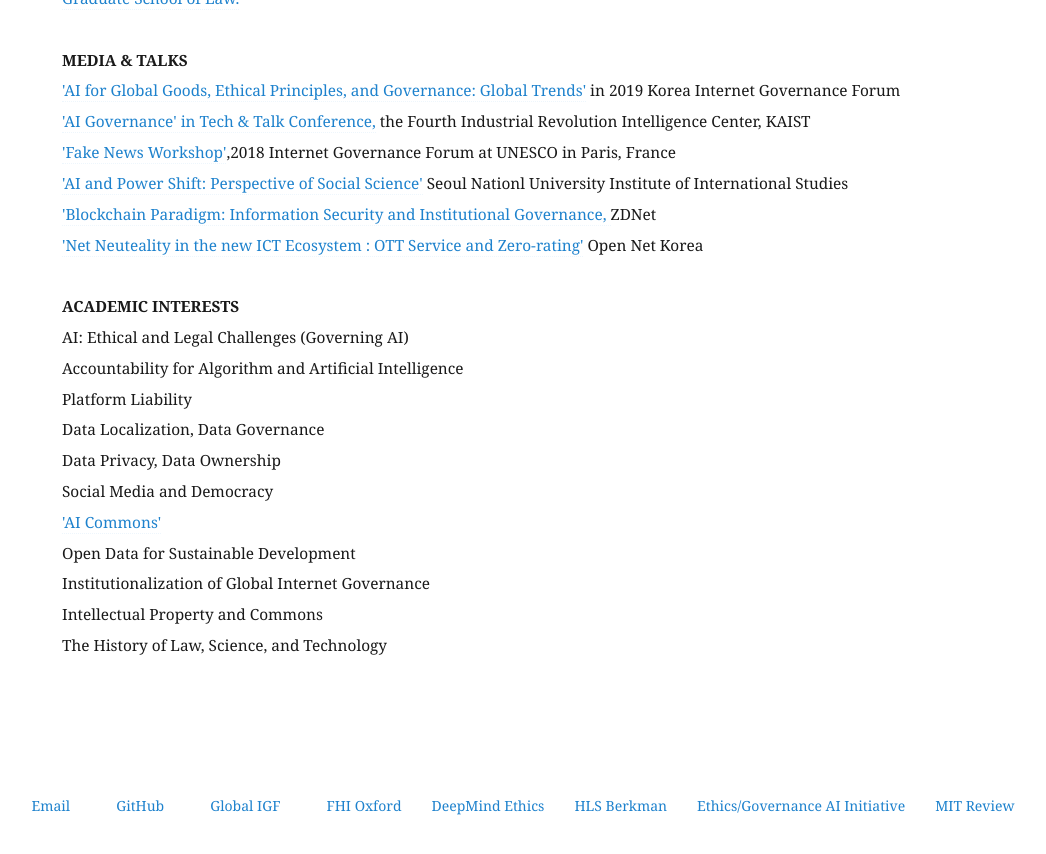
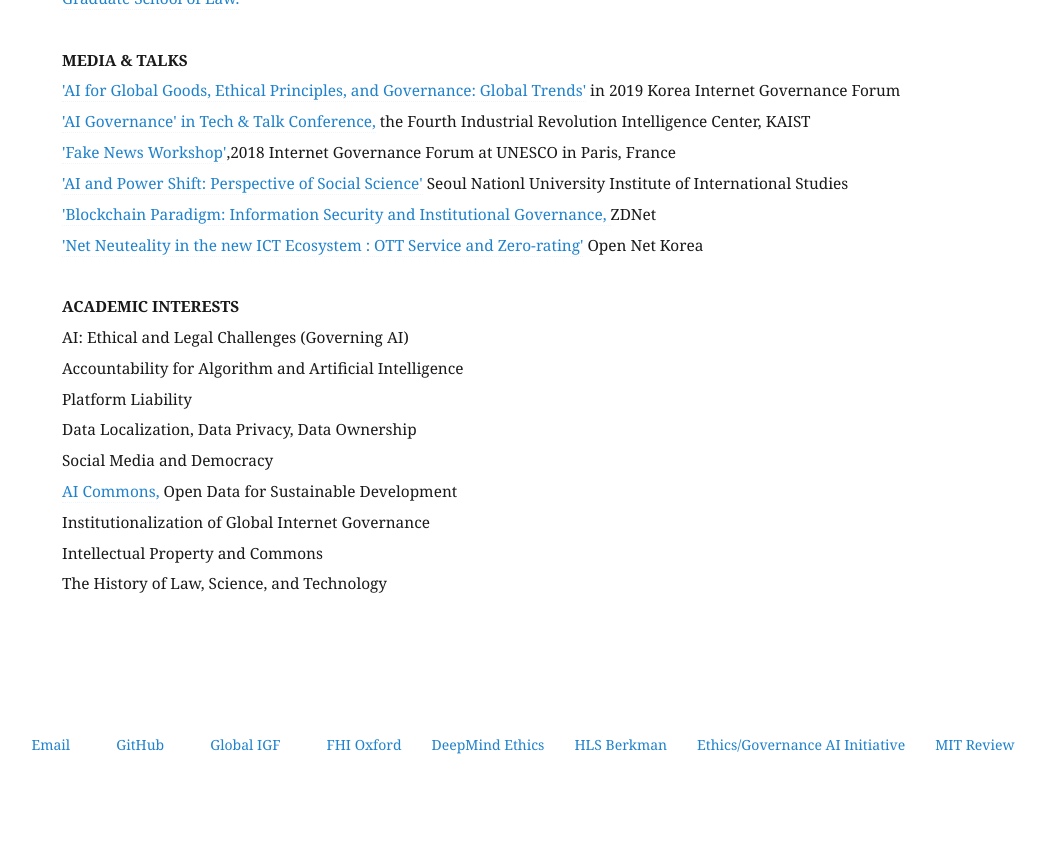
Before and after one commit to eunchangchoi/eunchangchoi.github.io, a Jekyll site: the page built from index.md, in a window 1280 px wide and 900 px high, scrolled down 1489 px. Shown: the top 854 px of the window, without its empty margins (38-1084 px from the left). Built offline with Jekyll 4.4.1, drawn with Linux system fonts in a browser that asks for light colours.

Commit message:
Update index.md

```diff
--- a/index.md
+++ b/index.md
@@ -38,11 +38,9 @@
    AI: Ethical and Legal Challenges (Governing AI)<br>
    Accountability for Algorithm and Artificial Intelligence <br>
    Platform Liability <br>
-   Data Localization, Data Governance <br>
-   Data Privacy, Data Ownership <br>
+   Data Localization, Data Privacy, Data Ownership <br>
    Social Media and Democracy <br>
-  <a href="http://news.itu.int/introducing-ai-commons/"> 'AI Commons'</a> <br>
-   Open Data for Sustainable Development <br>
+  <a href="http://news.itu.int/introducing-ai-commons/">AI Commons,</a> Open Data for Sustainable Development <br>
    Institutionalization of Global Internet Governance <br>
    Intellectual Property and Commons <br>
    The History of Law, Science, and Technology <br>
```
